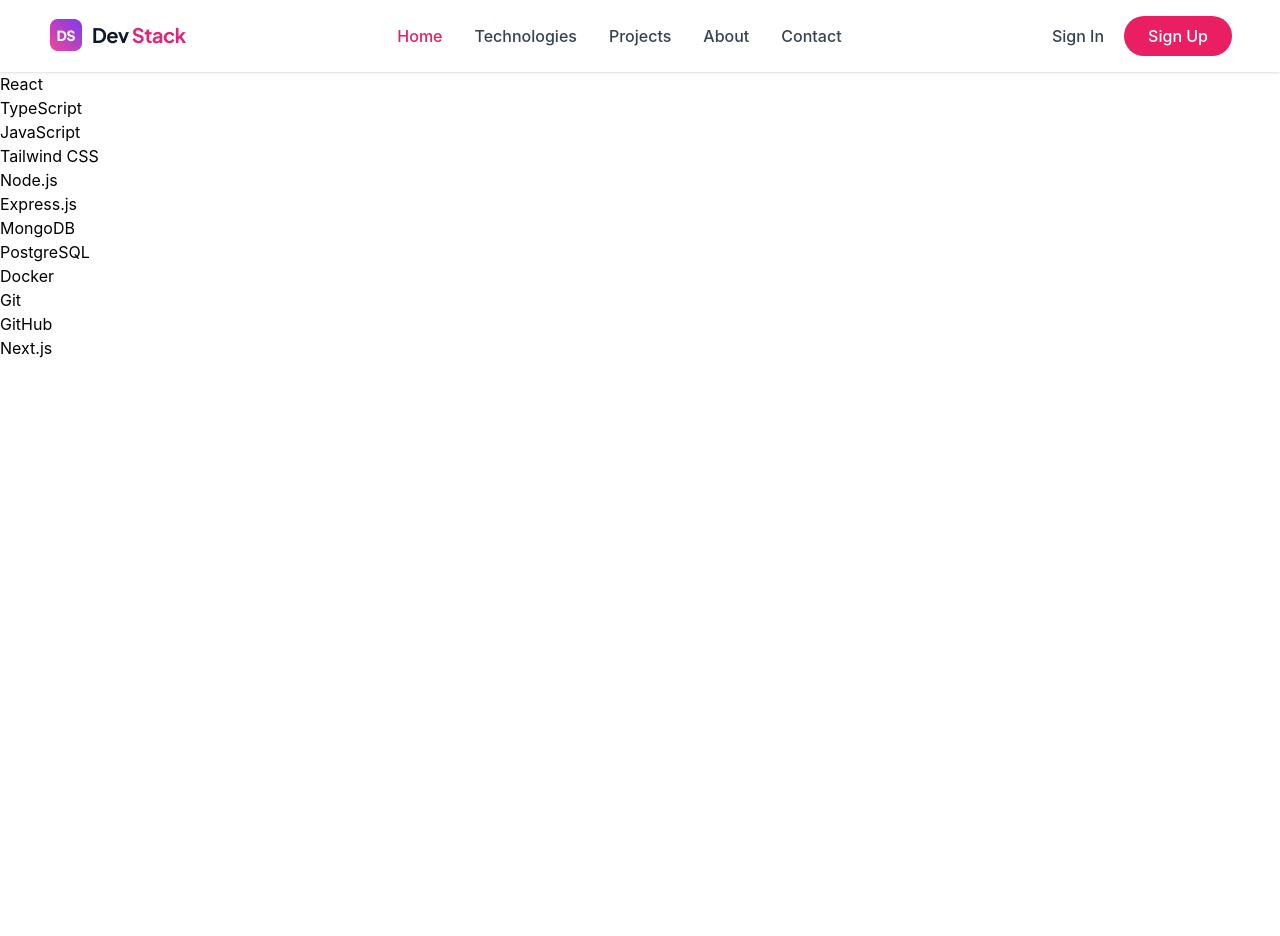
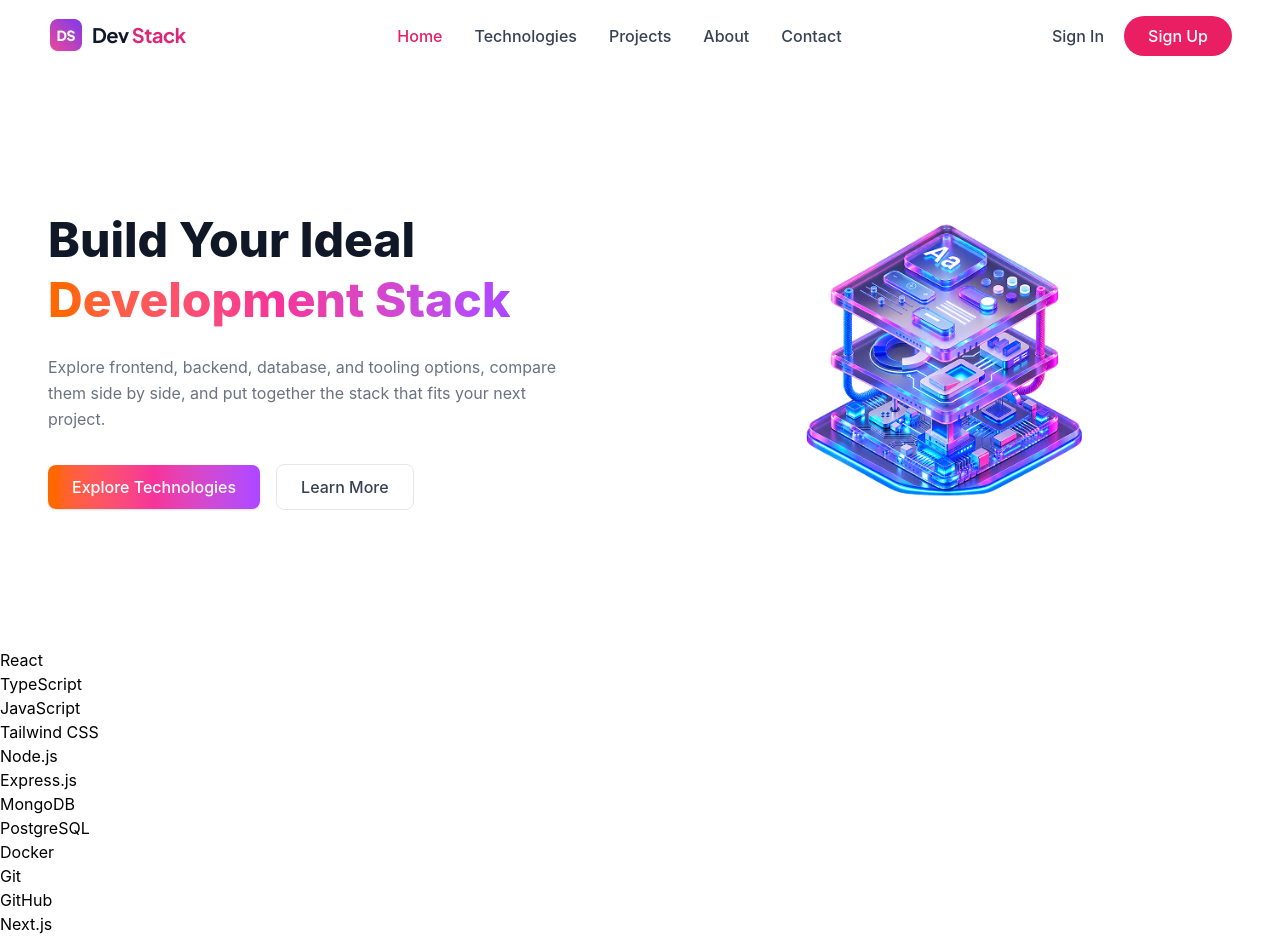
Before and after one commit to alfojan/Assignment-5, a React (Vite) app: page / in a window 1280 px wide. Before the commit the page ends 800 px from the top, so only its background shows below. Built offline with nearby package versions, Linux system fonts and the light colour scheme.

Commit message:
Update Hero section design to match exact layout

```diff
--- a/src/App.tsx
+++ b/src/App.tsx
@@ -2,6 +2,7 @@
 import { useState } from "react";
 import type { Technology } from "./types";
 import Navbar from "./Component/Navbar";
+import Hero from "./Component/Hero";
 
 function App() {
   const [technologies, setTechnologies] = useState<Technology[]>([]);
@@ -33,6 +34,7 @@
   return (
     <div>
       <Navbar />
+      <Hero />
 
       {loading && <p>Loading...</p>}
 
--- a/src/Component/Hero.tsx
+++ b/src/Component/Hero.tsx
@@ -0,0 +1,44 @@
+import React from "react";
+import heroImg from "../assets/banner-stack.png";
+
+export const Hero = () => {
+  return (
+    <section className="flex flex-col md:flex-row items-center justify-between px-12 py-16 bg-white max-w-7xl mx-auto gap-8">
+      {/* Left Text Content */}
+      <div className="flex-1 space-y-6">
+        <h1 className="text-4xl md:text-5xl font-extrabold text-gray-900 leading-tight">
+          Build Your Ideal <br />
+          <span className="bg-gradient-to-r from-orange-500 via-pink-500 to-purple-500 bg-clip-text text-transparent">
+            Development Stack
+          </span>
+        </h1>
+
+        <p className="text-gray-500 text-base max-w-lg leading-relaxed">
+          Explore frontend, backend, database, and tooling options, compare them
+          side by side, and put together the stack that fits your next project.
+        </p>
+
+        {/* Buttons */}
+        <div className="flex items-center gap-4 pt-2">
+          <button className="px-6 py-2.5 bg-gradient-to-r from-orange-500 via-pink-500 to-purple-500 text-white font-medium rounded-lg shadow-sm hover:opacity-90 transition-opacity">
+            Explore Technologies
+          </button>
+          <button className="px-6 py-2.5 border border-gray-200 text-gray-700 font-medium rounded-lg hover:bg-gray-50 transition-colors">
+            Learn More
+          </button>
+        </div>
+      </div>
+
+      {/* Right Image Content */}
+      <div className="flex-1 flex justify-center">
+        <img
+          src={heroImg}
+          alt="Development Stack Illustration"
+          className="w-full max-w-md object-contain"
+        />
+      </div>
+    </section>
+  );
+};
+
+export default Hero;
--- a/src/Component/Navbar.tsx
+++ b/src/Component/Navbar.tsx
@@ -1,4 +1,3 @@
-import React from "react";
 import logo from "../assets/logo-text.png";
 
 const Navbar = () => {
```
